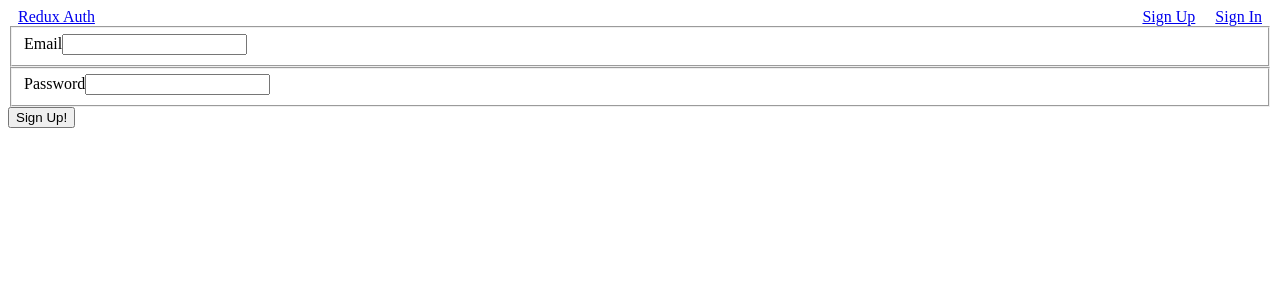
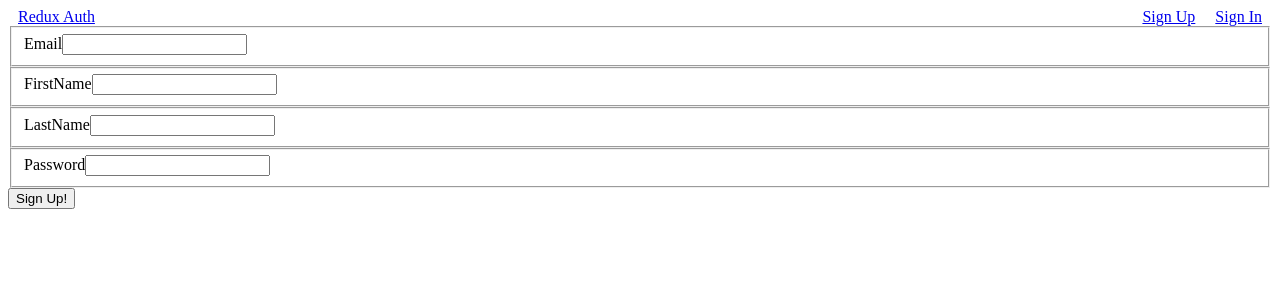
Before and after one commit to mephisto2120/sw-debt-client, a React (Create React App) app: page /signup in a window 1280 px wide. Shown: the top 300 px of the page. Built offline with nearby package versions, Linux system fonts and the light colour scheme.

Commit message:
Adding required fields

```diff
--- a/src/actions/index.js
+++ b/src/actions/index.js
@@ -4,7 +4,7 @@ import { AUTH_USER, AUTH_ERROR } from './types';
 export const signup = (formProps, callback) => async dispatch => {
   try {
     const response = await axios.post(
-      'http://localhost:3090/signup',
+      'http://localhost:11080/signup',
       formProps
     );
 
@@ -19,7 +19,7 @@ export const signup = (formProps, callback) => async dispatch => {
 export const signin = (formProps, callback) => async dispatch => {
   try {
     const response = await axios.post(
-      'http://localhost:3090/signin',
+      'http://localhost:11080/signin',
       formProps
     );
 
--- a/src/components/auth/Signup.js
+++ b/src/components/auth/Signup.js
@@ -20,6 +20,24 @@ class Signup extends Component {
           <label>Email</label>
           <Field
             name="email"
+            type="text"
+            component="input"
+            autoComplete="none"
+          />
+        </fieldset>
+        <fieldset>
+          <label>FirstName</label>
+          <Field
+            name="firstName"
+            type="text"
+            component="input"
+            autoComplete="none"
+          />
+        </fieldset>
+        <fieldset>
+          <label>LastName</label>
+          <Field
+            name="lastName"
             type="text"
             component="input"
             autoComplete="none"
```
Also changed, not shown: package.json (+12 -0 lines).
